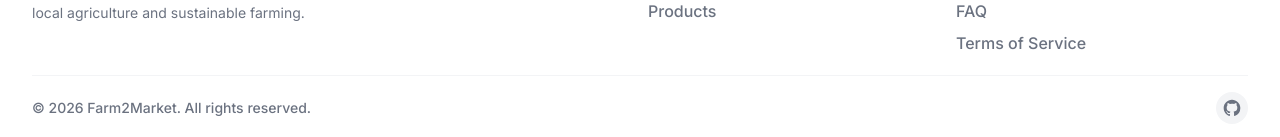
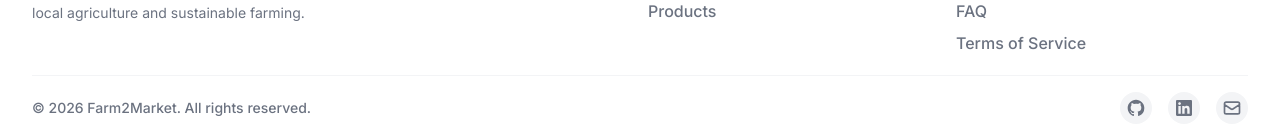
Before and after one commit to turjo25/Farm2Market, a Django app: page / in a window 1280 px wide. Shown: the part 3009-3146 px from the top of the page. Run offline with Django 5.2, Linux system fonts and the light colour scheme; the visitor is signed in with stand-in values (Sample User, id 1); data that the repository does not hold is empty; some libraries are stand-ins or nearby versions.

Commit message:
updated md file and footer

```diff
--- a/Farm2Market/templates/F2M/footer.html
+++ b/Farm2Market/templates/F2M/footer.html
@@ -42,8 +42,14 @@
             </p>
             <!-- Social Links -->
             <div class="flex space-x-4">
-                <a href="https://github.com/nabil0203" target="_blank" rel="noopener noreferrer" class="w-8 h-8 rounded-full bg-gray-100 flex items-center justify-center text-gray-500 hover:bg-[#1A7753]/10 hover:text-[#1A7753] transition-colors">
+                <a href="https://github.com/turjo25" target="_blank" rel="noopener noreferrer" class="w-8 h-8 rounded-full bg-gray-100 flex items-center justify-center text-gray-500 hover:bg-[#1A7753]/10 hover:text-[#1A7753] transition-colors">
                     <svg class="w-5 h-5" fill="currentColor" viewBox="0 0 24 24" aria-hidden="true"><path fill-rule="evenodd" d="M12 2C6.477 2 2 6.484 2 12.017c0 4.425 2.865 8.18 6.839 9.504.5.092.682-.217.682-.483 0-.237-.008-.868-.013-1.703-2.782.605-3.369-1.343-3.369-1.343-.454-1.158-1.11-1.466-1.11-1.466-.908-.62.069-.608.069-.608 1.003.07 1.531 1.032 1.531 1.032.892 1.53 2.341 1.088 2.91.832.092-.647.35-1.088.636-1.338-2.22-.253-4.555-1.113-4.555-4.951 0-1.093.39-1.988 1.029-2.688-.103-.253-.446-1.272.098-2.65 0 0 .84-.27 2.75 1.026A9.564 9.564 0 0112 6.844c.85.004 1.705.115 2.504.337 1.909-1.296 2.747-1.027 2.747-1.027.546 1.379.202 2.398.1 2.651.64.7 1.028 1.595 1.028 2.688 0 3.848-2.339 4.695-4.566 4.943.359.309.678.92.678 1.855 0 1.338-.012 2.419-.012 2.747 0 .268.18.58.688.482A10.019 10.019 0 0022 12.017C22 6.484 17.522 2 12 2z" clip-rule="evenodd" /></svg>
+                </a>
+                <a href="https://linkedin.com/in/srturjo25" target="_blank" rel="noopener noreferrer" class="w-8 h-8 rounded-full bg-gray-100 flex items-center justify-center text-gray-500 hover:bg-[#1A7753]/10 hover:text-[#1A7753] transition-colors" aria-label="LinkedIn">
+                    <svg class="w-4 h-4" fill="currentColor" viewBox="0 0 24 24" aria-hidden="true"><path d="M20.447 20.452h-3.554v-5.569c0-1.328-.027-3.037-1.852-3.037-1.853 0-2.136 1.445-2.136 2.939v5.667H9.351V9h3.414v1.561h.046c.477-.9 1.637-1.85 3.37-1.85 3.601 0 4.267 2.37 4.267 5.455v6.286zM5.337 7.433c-1.144 0-2.063-.926-2.063-2.065 0-1.138.92-2.063 2.063-2.063 1.14 0 2.064.925 2.064 2.063 0 1.139-.925 2.065-2.064 2.065zm1.782 13.019H3.555V9h3.564v11.452zM22.225 0H1.771C.792 0 0 .774 0 1.729v20.542C0 23.227.792 24 1.771 24h20.451C23.2 24 24 23.227 24 22.271V1.729C24 .774 23.2 0 22.222 0h.003z"/></svg>
+                </a>
+                <a href="mailto:mdshardulrahmanturjoofficial@gmail.com" class="w-8 h-8 rounded-full bg-gray-100 flex items-center justify-center text-gray-500 hover:bg-[#1A7753]/10 hover:text-[#1A7753] transition-colors" aria-label="Email">
+                    <svg class="w-5 h-5" fill="none" stroke="currentColor" viewBox="0 0 24 24" aria-hidden="true"><path stroke-linecap="round" stroke-linejoin="round" stroke-width="2" d="M3 8l7.89 5.26a2 2 0 002.22 0L21 8M5 19h14a2 2 0 002-2V7a2 2 0 00-2-2H5a2 2 0 00-2 2v10a2 2 0 002 2z"/></svg>
                 </a>
             </div>
         </div>
```
Also changed, not shown: README.md.
